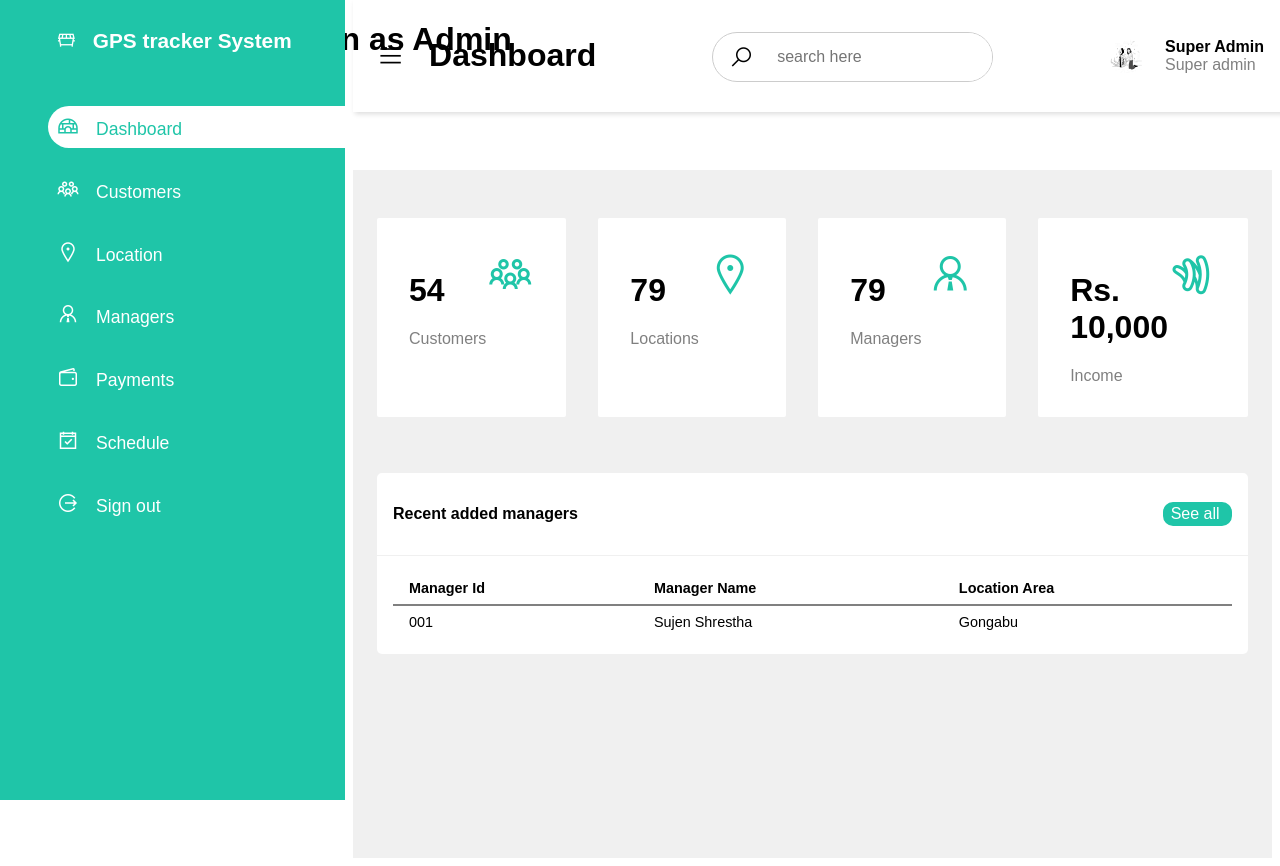
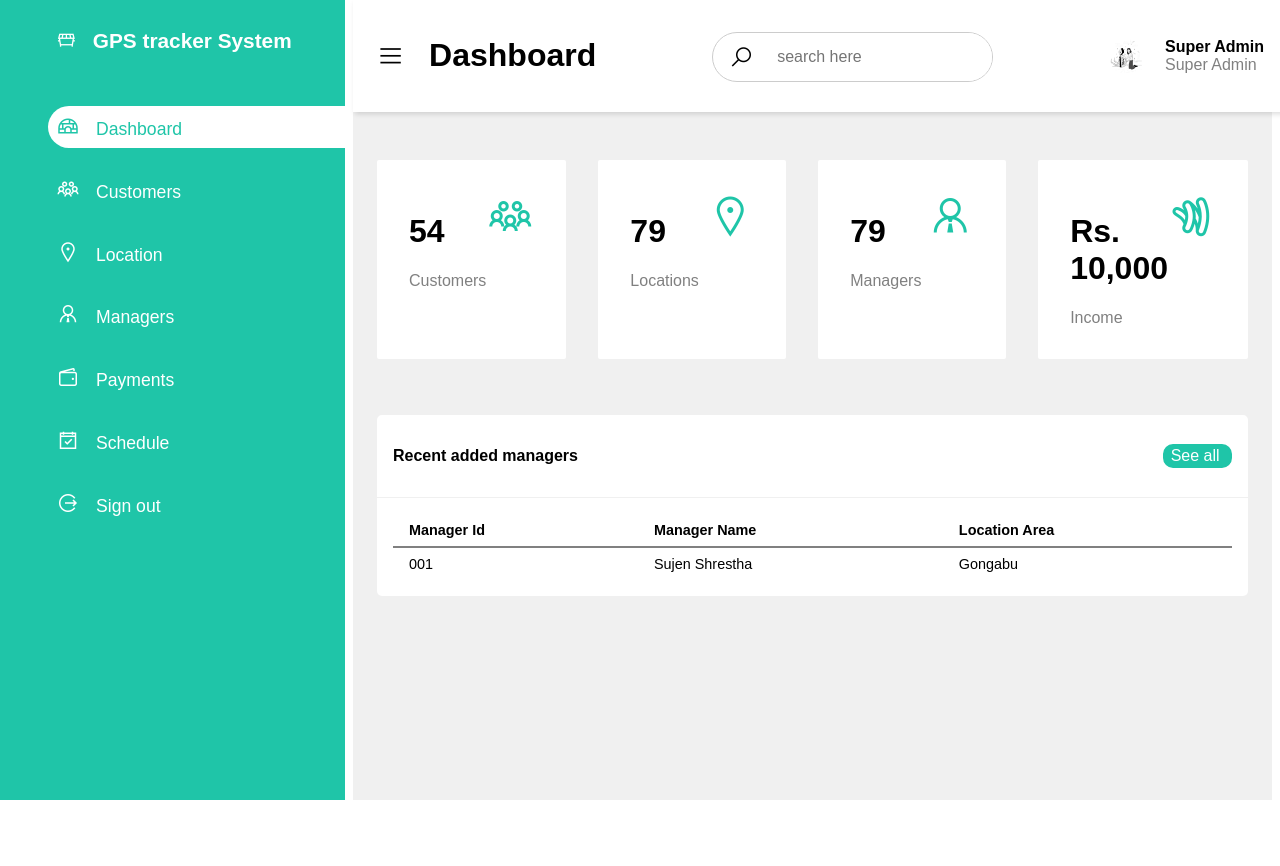
Before and after one commit to Sujen-Shrestha/GPS_tracking, a PHP site: page /adminpanel.php in a window 1280 px wide. After the commit the page ends 800 px from the top, so only its background shows below. Run offline with PHP 8.4, Linux system fonts and the light colour scheme; the visitor is signed in with stand-in values (Sample User, id 1); some libraries are stand-ins or nearby versions.

Commit message:
Superadmin and admin bug fixed(cheu ma correct dekhaucha)

```diff
--- a/admin/header1.php
+++ b/admin/header1.php
@@ -19,8 +19,14 @@ Must be placed inside main-content div-->
                 <div class="user-wrapper">
                         <img src="images/admin.png" width="40px" height="40px" alt="admin-photo">
                         <div>
-                              <h4>Super Admin</h4>
-                              <small>Super admin</small>
+                            <?php if ($_SESSION['role'] == 'manager') : ?>
+                            <h4>Manager</h4>
+                            <small>Manager</small>
+                            <?php endif; ?>
+                            <?php if ($_SESSION['role'] == 'super admin') : ?>
+                            <h4>Super Admin</h4>
+                            <small>Super Admin</small>
+                            <?php endif; ?>
                         </div>
                 </div>
             </header1>
--- a/adminpanel.php
+++ b/adminpanel.php
@@ -30,9 +30,6 @@ session_start();
 </head>
 
 <body>
-      <?php if ($_SESSION['role'] == 'manager') : ?>
-            <h1>Hello you are logged in as Admin</h1>
-      <?php endif; ?>
       <input type="checkbox" id="nav-toggle">
       <?php include './admin/sidebar.php';?>
       <div class="main-content">
```
